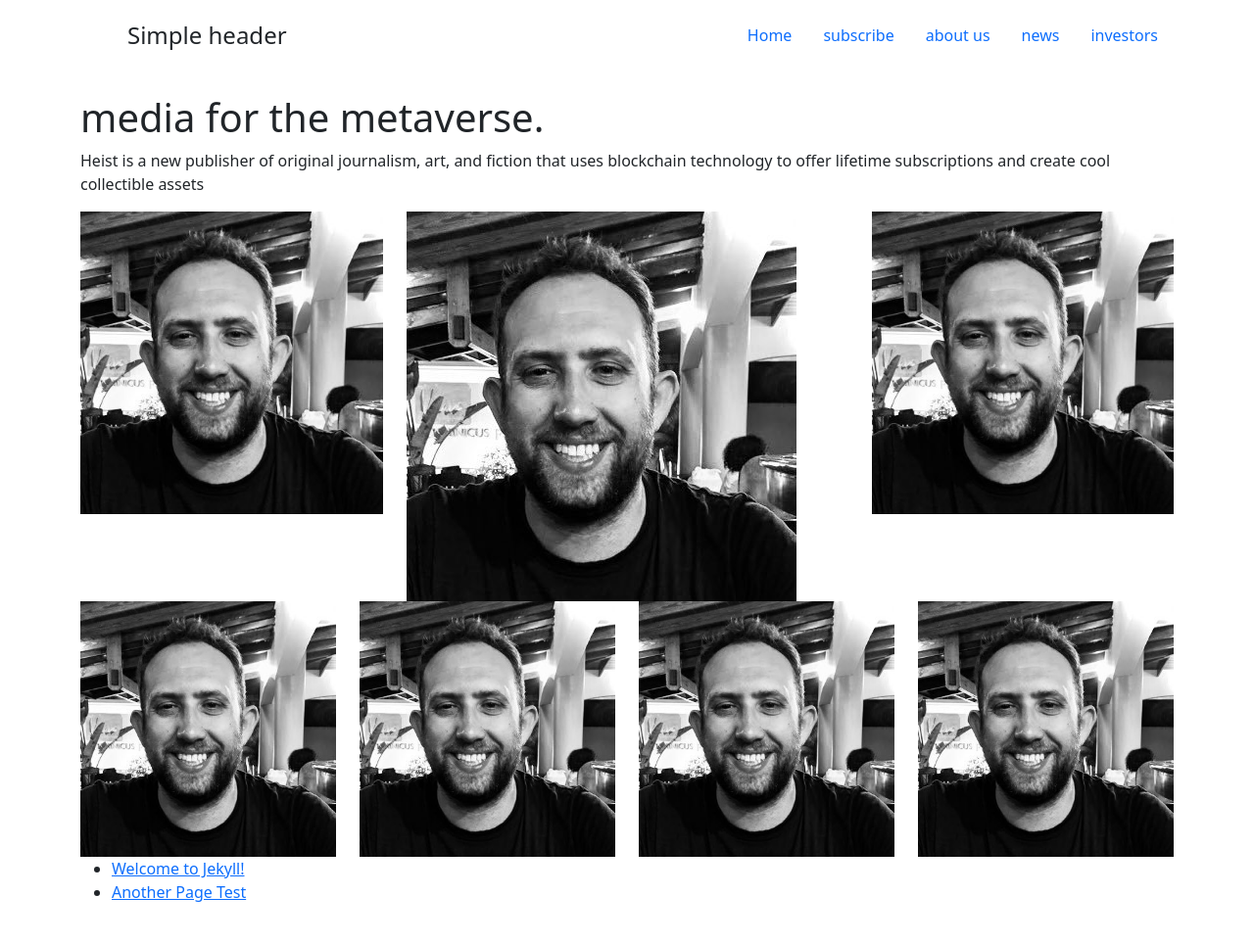
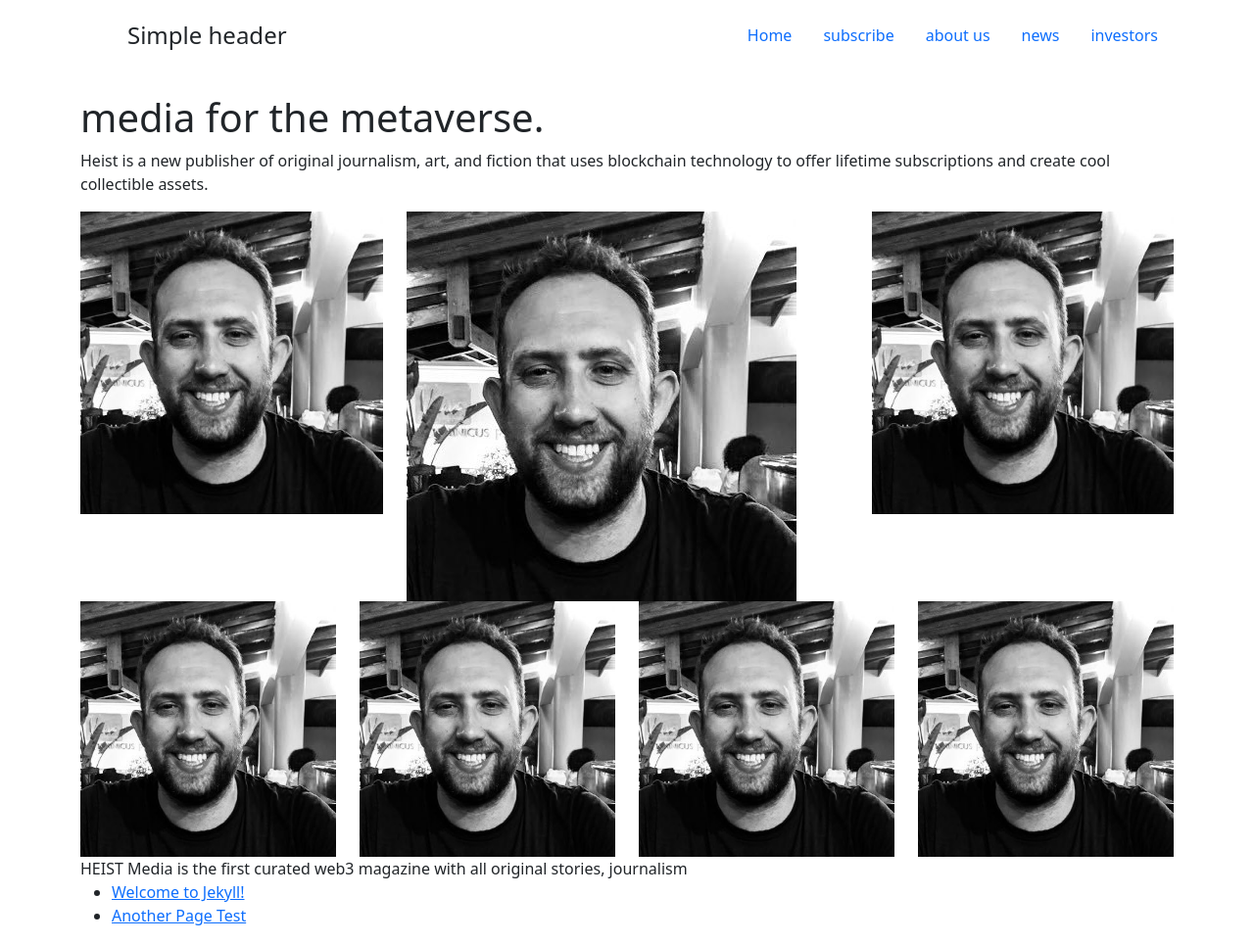
Before and after one commit to MandleDesignInc/cloudcannontest, a Jekyll site: the page built from index.html, in a window 1280 px wide. Shown: the whole page at 98% size. Built offline with Jekyll 4.4.1, drawn with Linux system fonts in a browser that asks for light colours; before the commit the page ends 939 px from its top, so only the background shows below that.

Commit message:
more updates
more updates

```diff
--- a/_config.yml
+++ b/_config.yml
@@ -34,6 +34,13 @@
 plugins:
   - jekyll-feed
 
+...
+defaults:
+  -
+    values:
+      layout: "page"
+...
+
 # Exclude from processing.
 # The following items will not be processed, by default.
 # Any item listed under the `exclude:` key here will be automatically added to
--- a/_layouts/home.html
+++ b/_layouts/home.html
@@ -14,8 +14,7 @@
         <div class="row">
           <div class="col">
             <h1>media for the metaverse.</h1>
-            <p>Heist is a new publisher of original journalism, art, and fiction that uses blockchain technology
-            to offer lifetime subscriptions and create cool collectible assets</p>
+            <p>{{ page.subheading }}</p>
           </div>
         </div>
         <div class="row">
@@ -45,6 +44,11 @@
         </div>
         <div class="row">
           <div class="col">
+            {{ content }}
+          </div>
+        </div>
+        <div class="row">
+          <div class="col">
             <ul>
             {% for post in site.posts %}
               <li><a href="{{ post.url }}">{{ post.title }}</a></li>
--- a/index.html
+++ b/index.html
@@ -1,5 +1,7 @@
 ---
 layout: home
-Title: Home
-content: test test
+title: Home
+subheading: Heist is  a new publisher of original journalism, art, and fiction that uses blockchain technology to offer lifetime subscriptions and create cool collectible assets.
 ---
+
+HEIST Media is the first curated web3 magazine with all original stories, journalism
```
Also changed, not shown: _layouts/page.html (added), index_backup.markdown (renamed from index.markdown).
